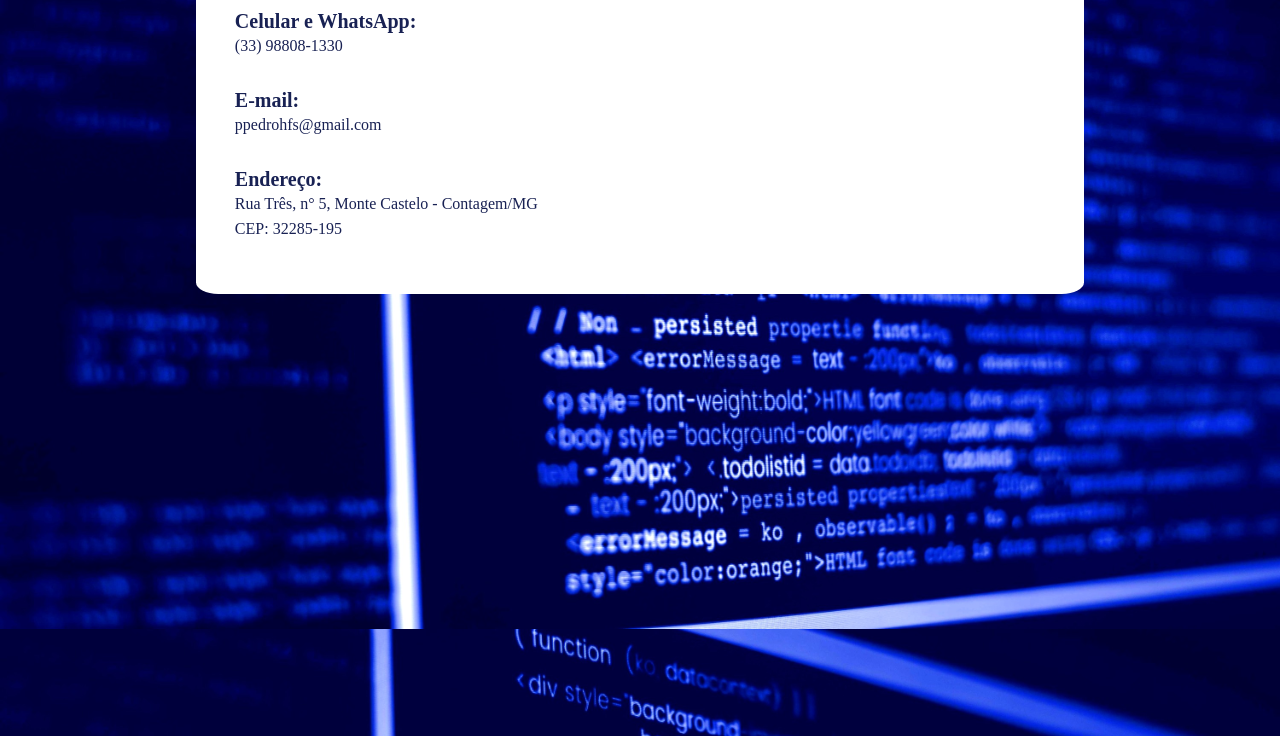
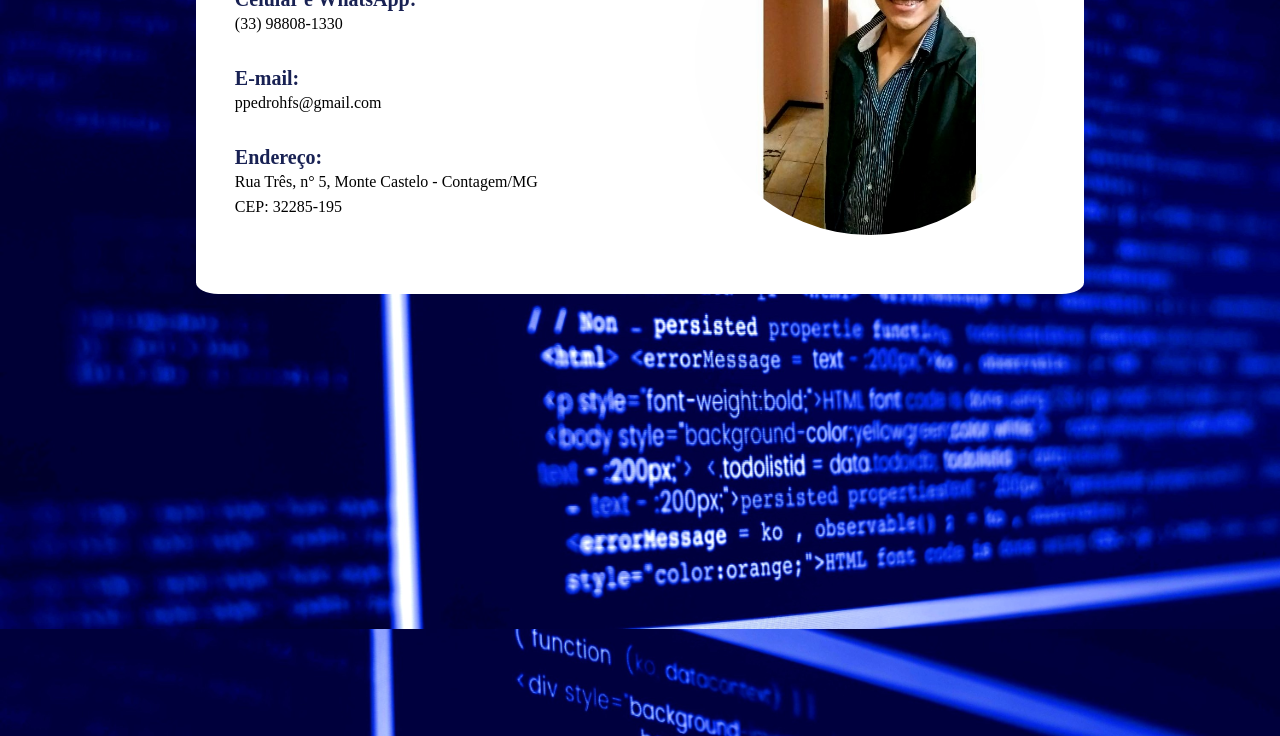
Before and after one commit to pedrofernandes98/My-Personal-Website, a plain HTML site: page index.html in a window 1280 px wide. Shown: the part 364-1100 px from the top of the page. Drawn offline with nearby package versions, Linux system fonts and the light colour scheme.

Commit message:
Finish Info

```diff
--- a/assets/css/style.css
+++ b/assets/css/style.css
@@ -50,10 +50,19 @@ html, body{
 
 		/*width: 872px;*/
 		width: 100%;
+		border-radius: 0.5%;
 
 
 
 	}
+
+	#my_photo{
+
+		float: none;
+		margin: 30px 0px 30px 0px;
+	}
+
+
 }
 
 
@@ -152,10 +161,10 @@ html, body{
 	background-color: #fff;
 	/*width: 872px;*/
 	width: 80%;
-	height: 470px;
+	min-height: 470px;
 	margin: auto;
 	border-radius: 2.5%;
-	padding-top: 7.5%;
+	padding-top: 5.5%;
 	padding-left: 3.5%;
 	padding-right: 3.5%;
 
@@ -199,9 +208,21 @@ html, body{
 .body-info{
 	font-family: Avenir Light;
 	font-size: 16px;
-	color: #182153;
+	color: #000000;
 }
 
  .infos{
 	margin-top: 30px;
 }
+
+.responsive {
+	width: 100%;
+	max-width: 350px;
+	height: auto;
+}
+
+#my_photo{
+	margin: auto;
+	border-radius: 50%;
+	float: right;
+}
--- a/index.html
+++ b/index.html
@@ -118,8 +118,8 @@
 
                   <!-- <h2>Pedro Henrique Fernandes</h2> -->
                 </div>
-                <div class="col-md-4">
-                  <h2>Pedro Henrique Fernandes</h2>
+                <div class="col-md-6 about-right">
+                  <img id="my_photo" src="assets/img/ph_profile.jpg" alt="my_photo" class="responsive">
                 </div>
               </div>
             </div>
```
Also changed, not shown: assets/img/ph_profile.jpg (added).
